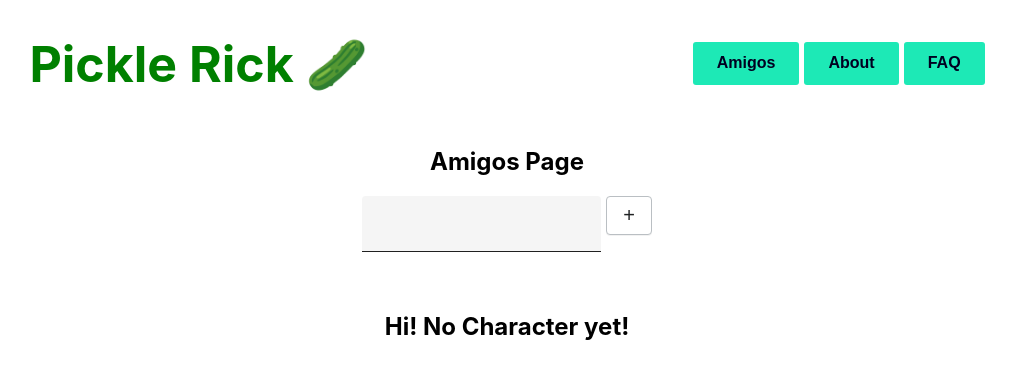
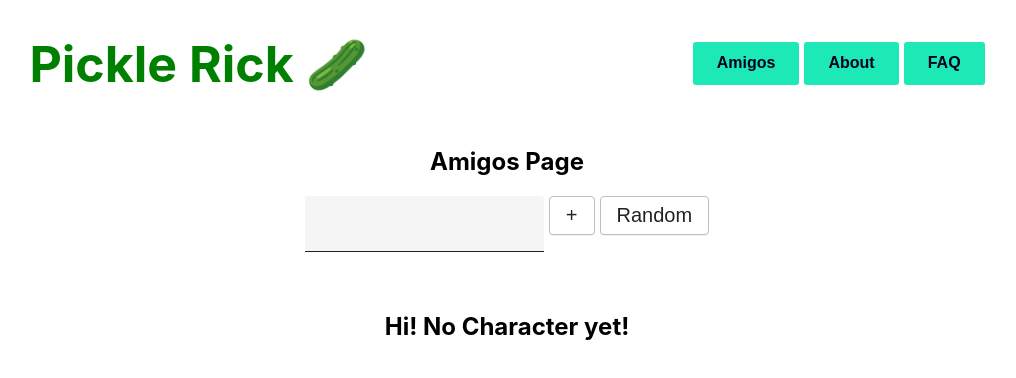
Before and after one commit to NissanOhana/react-technion-lec, a React (Create React App) app in the folder my-app/: page / in a window 1280 px wide. Shown: the top 378 px of the page, without its empty margins (133-1149 px from the left). Built offline with nearby package versions, Linux system fonts and the light colour scheme.

Commit message:
get from api & img

```diff
--- a/my-app/src/components/Pages/Amigos.tsx
+++ b/my-app/src/components/Pages/Amigos.tsx
@@ -12,6 +12,7 @@
         if (currentInput === '') {
             alert('יא שובב, לא הכנסת דמות!');
             return;
+            // Can you think about other validations? duplications? security issues?
         }
         const newCharacter: Character = {
             name: currentInput,
@@ -19,7 +20,26 @@
         // Check this out: https://developer.mozilla.org/en-US/docs/Web/JavaScript/Reference/Operators/Destructuring_assignment
         const newCharactersList = [...characters, newCharacter];
         setCharacters(newCharactersList);
-        console.log('current list ---->' , newCharactersList);
+    }
+
+    const addRandomCharacter = async() => {
+        const randomNumber = Math.floor(Math.random() * 100);
+       let newCharacterFromApi;
+       try {
+            newCharacterFromApi = await fetch(`https://rickandmortyapi.com/api/character/${randomNumber}`);
+            newCharacterFromApi = await newCharacterFromApi.json();
+       } catch(e) {
+            console.error(e);
+       }
+
+       if (newCharacterFromApi && newCharacterFromApi?.name !== '') {
+        const newCharacter: Character = {
+            name: newCharacterFromApi.name,
+            image: newCharacterFromApi.image,
+        }
+        const newCharactersList = [...characters, newCharacter];
+        setCharacters(newCharactersList);
+       }
     }
 
     const handleInputChange = (e: React.ChangeEvent<HTMLInputElement>) => {
@@ -34,11 +54,12 @@
             <div className='amigos-form-container'>
                 <input onChange={handleInputChange} />
                 <button className='add-button' onClick={addCharacter}> + </button>
+                <button className='add-button' onClick={addRandomCharacter}> Random </button>
             </div>
             <div className='cards-container'>
             {   characters.length > 0 ?
                     characters.map(character =>
-                    <CharacterCard character={character}/>) :
+                    <CharacterCard key={Math.random()} character={character}/>) :
 
                     <h2> Hi! No Character yet! </h2>
             }
--- a/my-app/src/components/Pages/CharacterCard.tsx
+++ b/my-app/src/components/Pages/CharacterCard.tsx
@@ -10,11 +10,12 @@
     character,
 }) => {
 
-    const { name } = character;
+    const { name, image } = character;
 
     return (
             <div className='card'>
                 <h4> {name} </h4>
+                {image ? <img src={image} alt={name} width="200" height="200" /> : null}
             </div>
     );
 }
--- a/my-app/src/types.ts
+++ b/my-app/src/types.ts
@@ -1,3 +1,4 @@
 export interface Character {
     name: string;
+    image?: string;
 }
```
